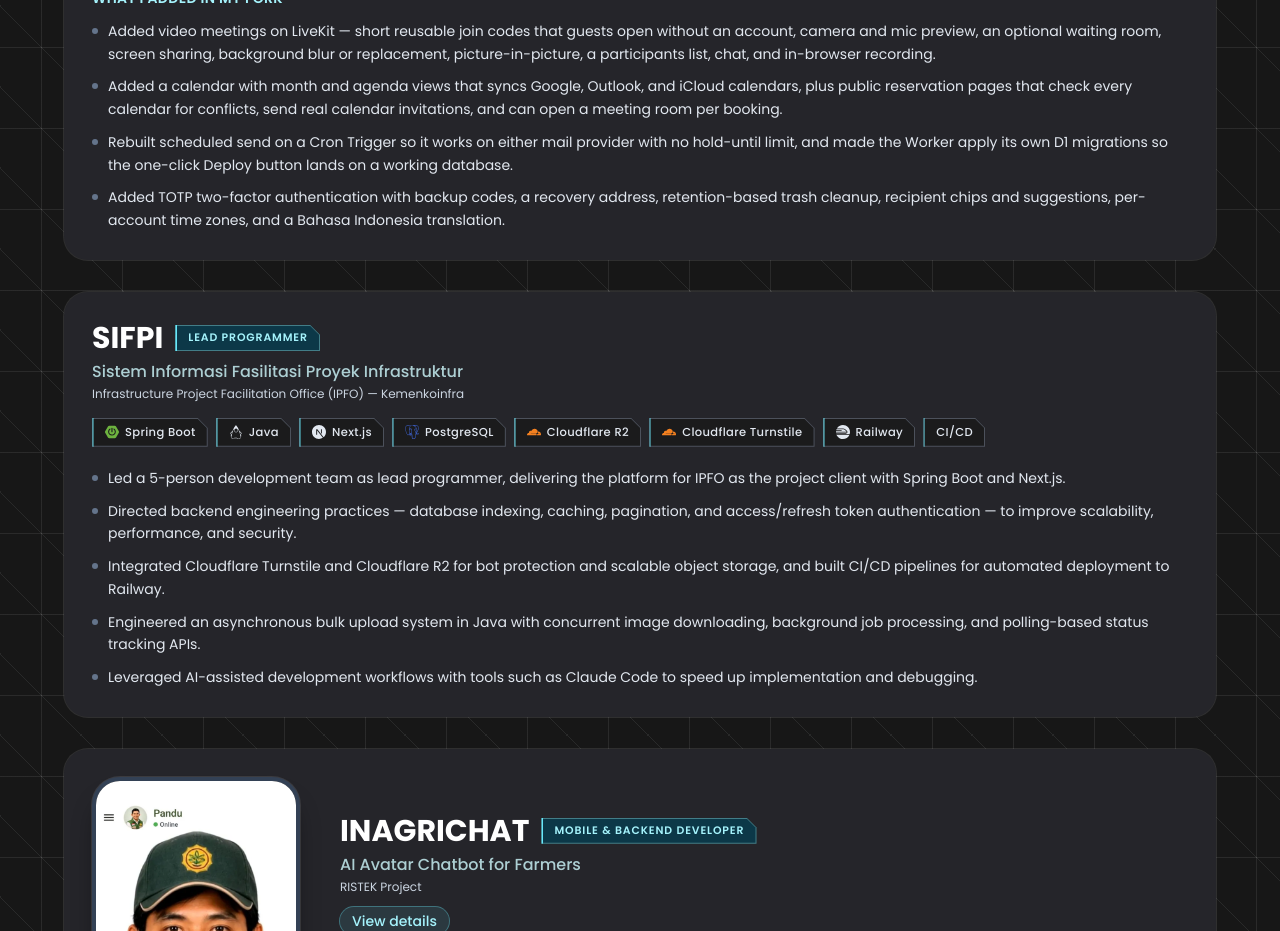
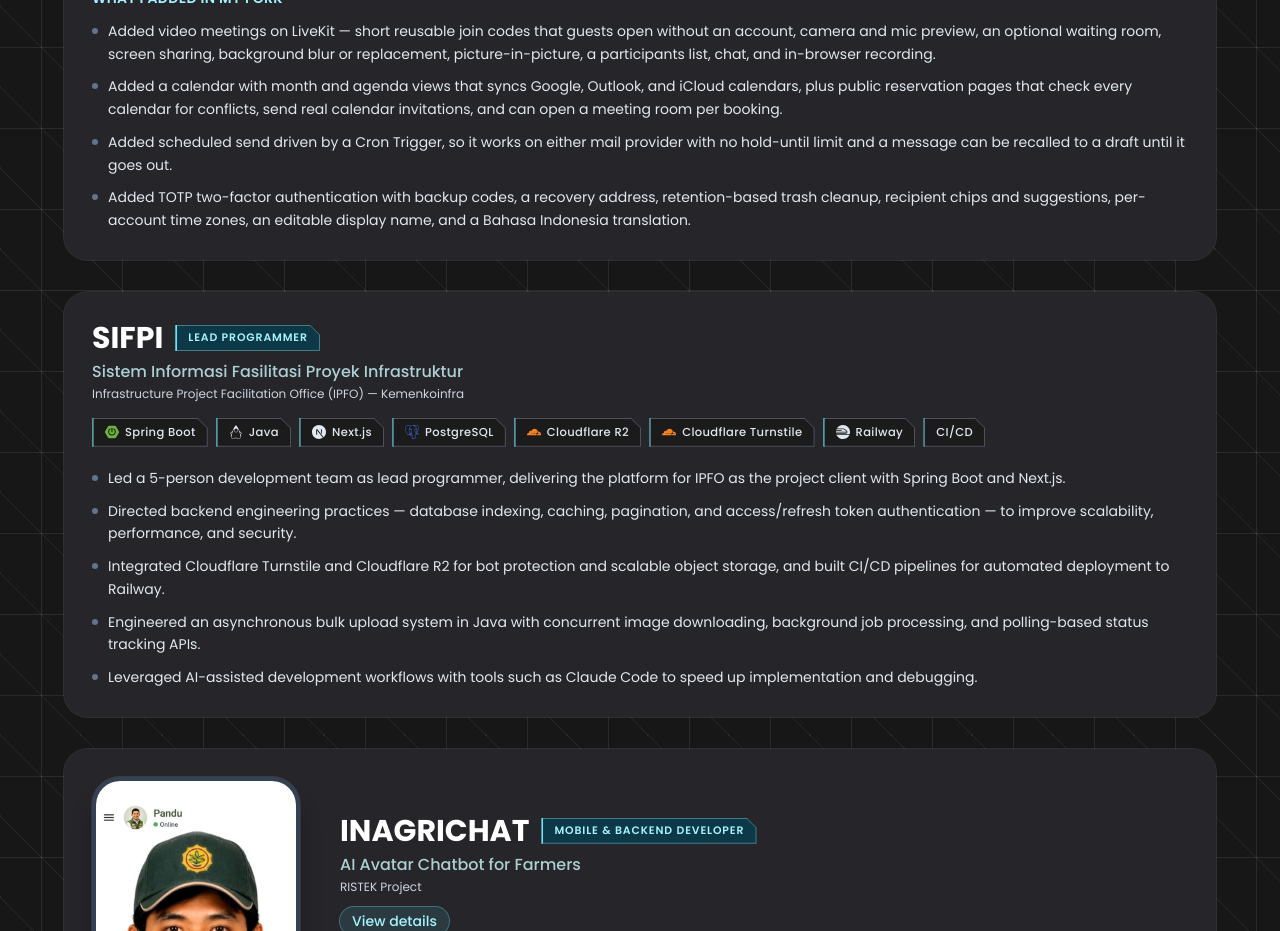
Before and after one commit to MHibriziF/portfolio-web-v1, a React (Vite) app: page / in a window 1280 px wide. Shown: the part 5340-6271 px from the top of the page. Built offline with nearby package versions, Linux system fonts and the light colour scheme.

Commit message:
fix(projects): match Zimail's fork additions to its README

```diff
--- a/src/data/portfolio.js
+++ b/src/data/portfolio.js
@@ -181,8 +181,8 @@
     points: [
       "Added video meetings on LiveKit — short reusable join codes that guests open without an account, camera and mic preview, an optional waiting room, screen sharing, background blur or replacement, picture-in-picture, a participants list, chat, and in-browser recording.",
       "Added a calendar with month and agenda views that syncs Google, Outlook, and iCloud calendars, plus public reservation pages that check every calendar for conflicts, send real calendar invitations, and can open a meeting room per booking.",
-      "Rebuilt scheduled send on a Cron Trigger so it works on either mail provider with no hold-until limit, and made the Worker apply its own D1 migrations so the one-click Deploy button lands on a working database.",
-      "Added TOTP two-factor authentication with backup codes, a recovery address, retention-based trash cleanup, recipient chips and suggestions, per-account time zones, and a Bahasa Indonesia translation.",
+      "Added scheduled send driven by a Cron Trigger, so it works on either mail provider with no hold-until limit and a message can be recalled to a draft until it goes out.",
+      "Added TOTP two-factor authentication with backup codes, a recovery address, retention-based trash cleanup, recipient chips and suggestions, per-account time zones, an editable display name, and a Bahasa Indonesia translation.",
     ],
     link: "https://github.com/MHibriziF/zimail",
     // Desktop web app, so the screenshots are landscape.
```
